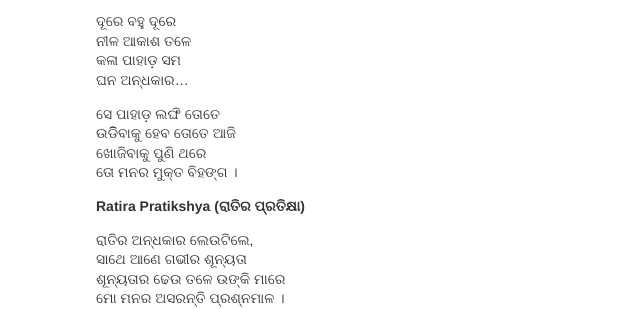
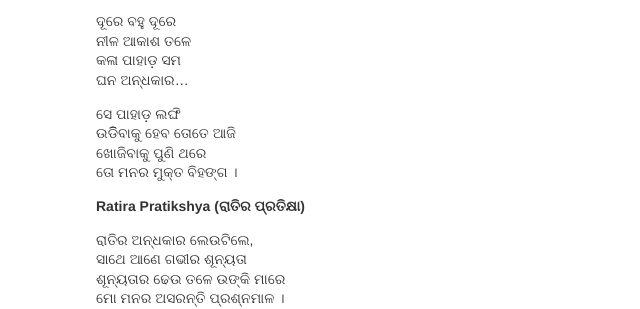
Before and after one commit to PramitSaha/debasishray19.github.io, a Jekyll site: the page built from mywriting.md, in a window 1280 px wide. Shown: the part 152-461 px from the top of the page, without its empty margins (96-736 px from the left). Built offline with Jekyll 4.4.1, drawn with Linux system fonts in a browser that asks for light colours.

```diff
--- a/mywriting.md
+++ b/mywriting.md
@@ -11,7 +11,7 @@ To know more about Oriya/Odia language, check [Wikipedia](https://en.wikipedia.o
 କଳା ପାହାଡ଼ ସମ<br>
 ଘନ ଅନ୍ଧକାର…<br>
 
-ସେ ପାହାଡ଼ ଲଙ୍ଘି ତୋତେ<br>
+ସେ ପାହାଡ଼ ଲଙ୍ଘି<br>
 ଉଡିିବାକୁ ହେବ ତୋତେ ଆଜି<br>
 ଖୋଜିବାକୁ ପୁଣି ଥରେ<br>
 ତୋ ମନର ମୁକ୍ତ ବିହଙ୍ଗ ।<br>
```
